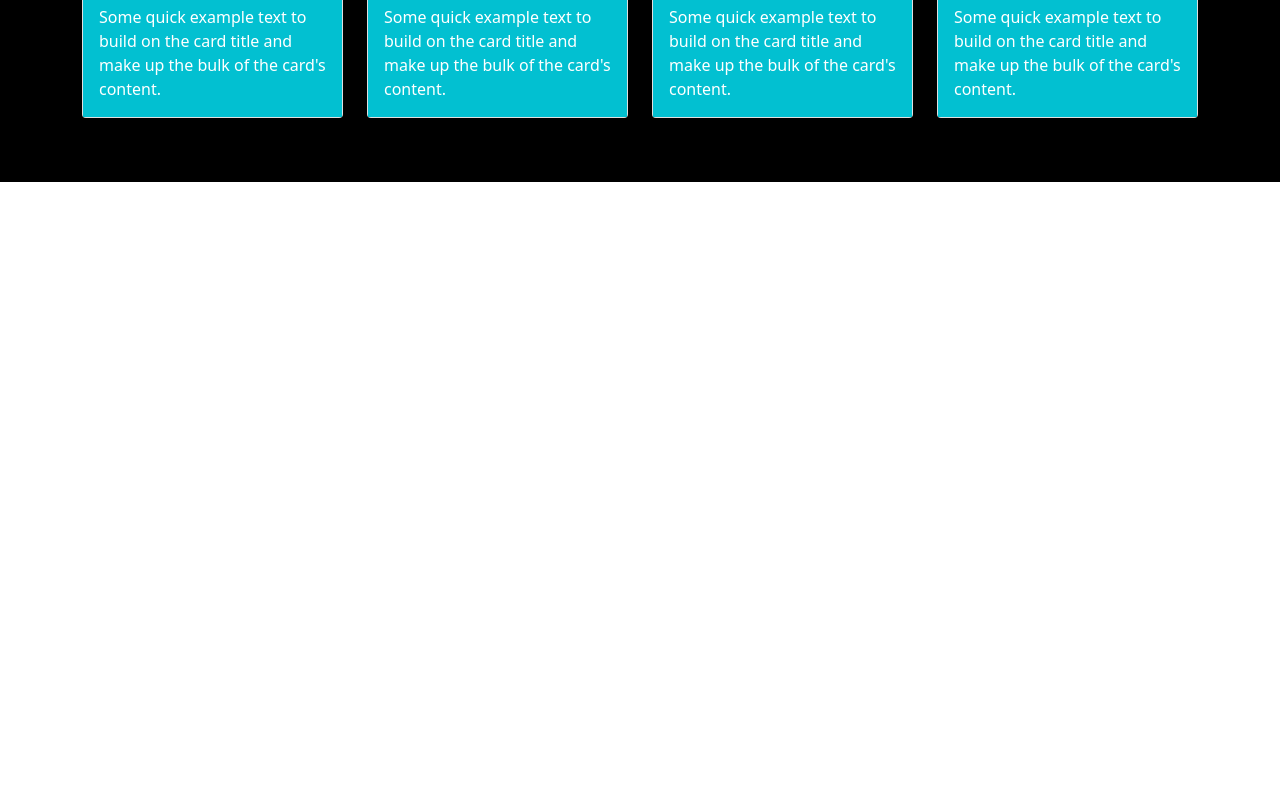
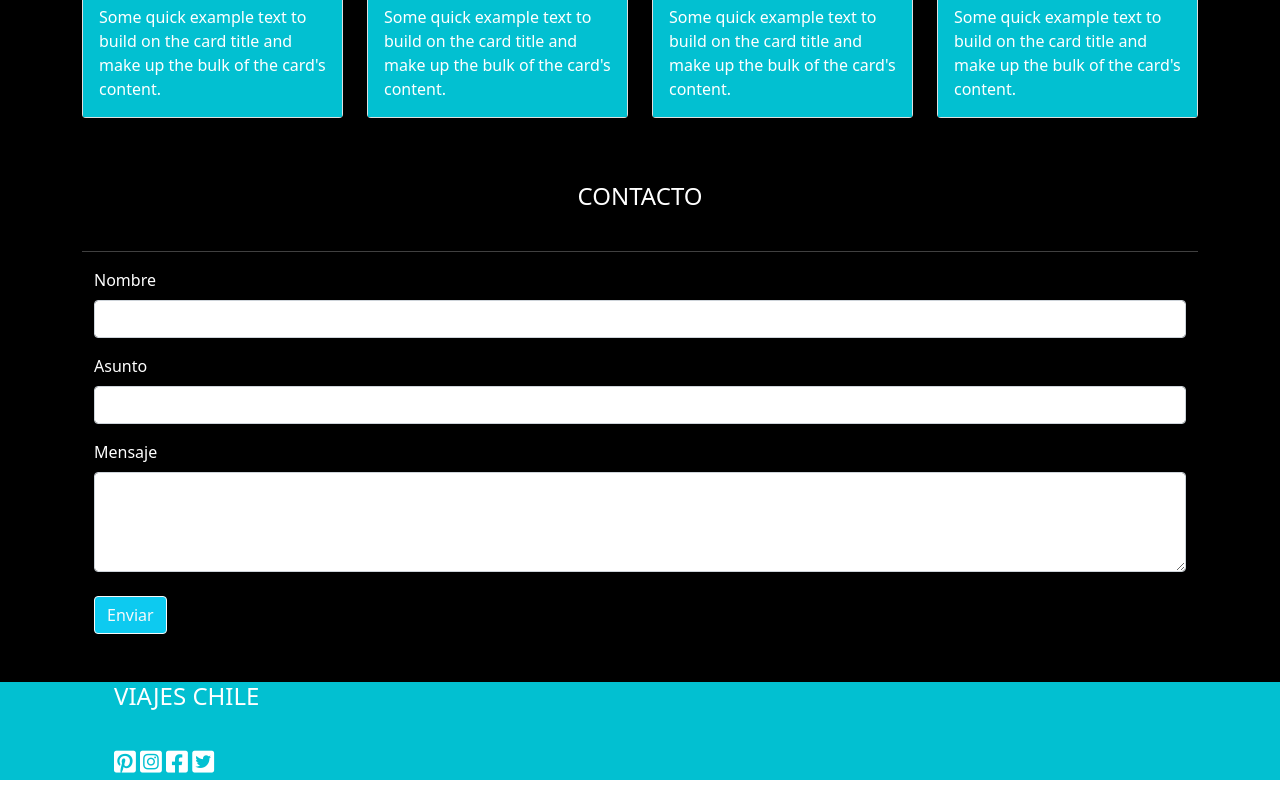
Before and after one commit to ValentinaMelladoArenas/viajesChile, a plain HTML site: page index.html in a window 1280 px wide. Shown: the part 1813-2609 px from the top of the page. Before the commit the page ends 1995 px from the top, so only its background shows below. Drawn offline with nearby package versions, Linux system fonts and the light colour scheme.

Commit message:
falta footer y js

```diff
--- a/assets/css/style.css
+++ b/assets/css/style.css
@@ -2,9 +2,10 @@ body{
     margin: 0;
     border: 0;
     padding: 0;
+    font-family: 'Vazirmatn', sans-serif;
 }
 nav{
-    background-color: #3498DB;
+    background-color: #02C0D1;
 }
 .logoViajesChile{
     text-decoration: none;
@@ -34,3 +35,15 @@ nav{
 .card-body{
     background-color: #02C0D1;
 }
+.seccion3{
+    background-color: black;
+    color: white;
+}
+footer{
+    background-color: #02C0D1;
+    color: white;
+}
+.iconosFooter{
+    font-size: 25px;
+    text-align: end;
+}
--- a/index.html
+++ b/index.html
@@ -8,6 +8,9 @@
     <!--Estilo CSS-->
     <link rel="stylesheet" href="assets/css/style.css">
     <!--Google Fonts-->
+    <link rel="preconnect" href="https://fonts.googleapis.com">
+    <link rel="preconnect" href="https://fonts.gstatic.com" crossorigin>
+    <link href="https://fonts.googleapis.com/css2?family=Vazirmatn:wght@200&display=swap" rel="stylesheet">
     <!--Font Awesome-->
     <link rel="stylesheet" href="https://cdnjs.cloudflare.com/ajax/libs/font-awesome/6.1.1/css/all.min.css"
         integrity="sha512-KfkfwYDsLkIlwQp6LFnl8zNdLGxu9YAA1QvwINks4PhcElQSvqcyVLLD9aMhXd13uQjoXtEKNosOWaZqXgel0g=="
@@ -75,7 +78,7 @@
     <!--Sección 1: Quienes Somos-->
     <section class="seccion1">
         <div class="container">
-            <h4 class="titulo1 text-center fw-light p-4">¿QUIÉNES SOMOS?</h4>
+            <h4 class="text-center fw-light p-4">¿QUIÉNES SOMOS?</h4>
             <hr>
             <div class="row">
                 <li class="col-12 col-sm-4 col-md-4 col-lg-4 d-inline-block">
@@ -116,7 +119,7 @@
     <!--Sección 2: Destacados-->
     <section class="seccion2">
         <div class="container pb-5">
-            <h4 class="titulo1 text-center fw-light p-4">DESTACADOS</h4>
+            <h4 class="text-center fw-light p-4">DESTACADOS</h4>
             <hr>
             <div class="row">
                 <div class="col-12 col-sm-3 col-md-3 col-lg-3 pb-3">
@@ -124,7 +127,8 @@
                         <img src="assets/img/card1.jpg" class="fotosDestacados card-img-top">
                         <div class="card-body">
                             <h5 class="cartasTitulo card-title">Título</h5>
-                            <p class="cartasInformacion card-text">Some quick example text to build on the card title and
+                            <p class="cartasInformacion card-text">Some quick example text to build on the card title
+                                and
                                 make up the bulk of the card's content.</p>
                         </div>
                     </div>
@@ -134,7 +138,8 @@
                         <img src="assets/img/card2.jpg" class="fotosDestacados card-img-top">
                         <div class="card-body">
                             <h5 class="cartasTitulo card-title">Título</h5>
-                            <p class="cartasInformacion card-text">Some quick example text to build on the card title and
+                            <p class="cartasInformacion card-text">Some quick example text to build on the card title
+                                and
                                 make up the bulk of the card's content.</p>
                         </div>
                     </div>
@@ -144,17 +149,19 @@
                         <img src="assets/img/card3.jpg" class="fotosDestacados card-img-top">
                         <div class="card-body">
                             <h5 class="cartasTitulo card-title">Título</h5>
-                            <p class="cartasInformacion card-text">Some quick example text to build on the card title and
+                            <p class="cartasInformacion card-text">Some quick example text to build on the card title
+                                and
                                 make up the bulk of the card's content.</p>
                         </div>
                     </div>
                 </div>
-                <div class="col-12 col-sm-3 col-md-3 col-lg-3 pb-3">
+                <div class="col-12 col-sm-3 col-md-3 col-lg-3">
                     <div class="card d-inline-block">
                         <img src="assets/img/card4.jpg" class="fotosDestacados card-img-top">
                         <div class="card-body">
                             <h5 class="cartasTitulo card-title">Título</h5>
-                            <p class="cartasInformacion card-text">Some quick example text to build on the card title and
+                            <p class="cartasInformacion card-text">Some quick example text to build on the card title
+                                and
                                 make up the bulk of the card's content.</p>
                         </div>
                     </div>
@@ -163,6 +170,46 @@
         </div>
     </section>
     <!--Fin sección 2-->
+    <!--Sección 3: Contacto-->
+    <section class="seccion3">
+        <form class="container">
+            <h4 class="text-center fw-light pb-4">CONTACTO</h4>
+            <hr>
+            <div class="container pb-5">
+                <label for="enabledTextInput" class="form-label fw-light">Nombre</label>
+                <input type="text" id="disabledTextInput" class="form-control fw-light">
+                <label for="enabledTextInput" class="form-label fw-light pt-3">Asunto</label>
+                <input type="text" id="disabledTextInput" class="form-control fw-light">
+                <label for="enabledTextInput" class="form-label fw-light pt-3">Mensaje</label>
+                <div class="form-floating">
+                    <textarea class="form-control" id="floatingTextarea2" style="height: 100px"></textarea>
+                </div>
+                <br><button type="submit" class="btn btn-info btn-outline-light"><p class="m-0">Enviar</p></button>
+            </div>
+        </form>
+    </section>
+    <!--Fin sección 3-->
+    <!--Pie de página-->
+    <footer>
+        <div class="container">
+        <ul>
+            <h4 class="fw-light pb-4">VIAJES CHILE</h4>
+            <li class="d-inline-block iconosFooter">
+                <i class="fa-brands fa-pinterest-square"></i>
+            </li>
+            <li class="d-inline-block iconosFooter">
+                <i class="fa-brands fa-instagram-square"></i>
+            </li>
+            <li class="d-inline-block iconosFooter">
+                <i class="fa-brands fa-facebook-square"></i>
+            </li>
+            <li class="d-inline-block iconosFooter">
+                <i class="fa-brands fa-twitter-square"></i>
+            </li>
+        </ul>
+        </div>
+    </footer>
+    <!--Fin pie de página-->
     <!-- Option 1: Bootstrap Bundle with Popper -->
     <script src="https://cdn.jsdelivr.net/npm/bootstrap@5.0.2/dist/js/bootstrap.bundle.min.js"
         integrity="sha384-MrcW6ZMFYlzcLA8Nl+NtUVF0sA7MsXsP1UyJoMp4YLEuNSfAP+JcXn/tWtIaxVXM"
```
